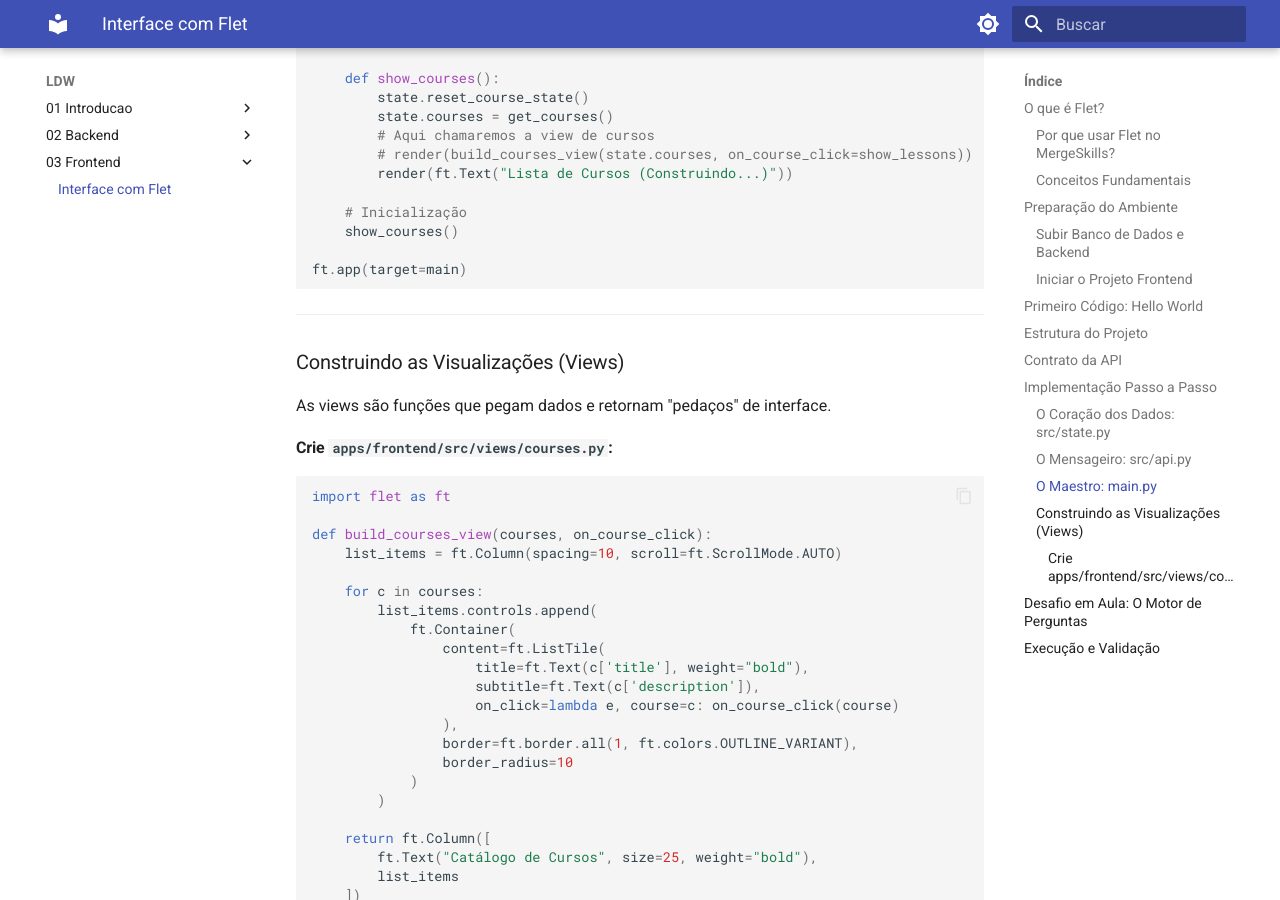
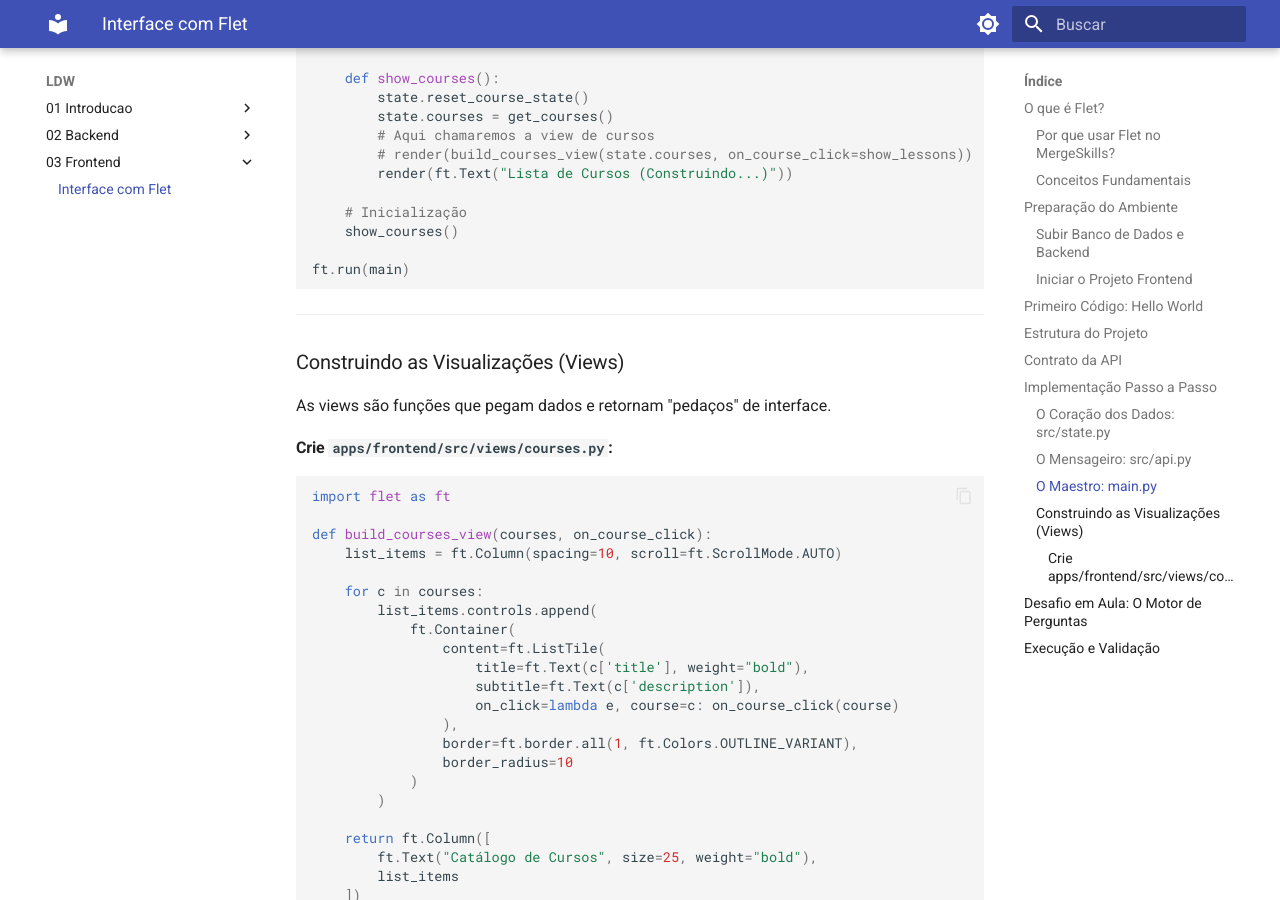
Before and after one commit to i-davies/Conteudo-Fatec-2026-1, an MkDocs documentation site: the page built from docs/LDW/03_Frontend/01_Flet_inicial.md, in a window 1280 px wide and 900 px high, scrolled down 6021 px. Built offline with MkDocs 1.6.1 and Material for MkDocs 9.7.7, drawn with Linux system fonts in a browser that asks for light colours.

Commit message:
fix: deprecated flet app

````diff
--- a/docs/LDW/03_Frontend/01_Flet_inicial.md
+++ b/docs/LDW/03_Frontend/01_Flet_inicial.md
@@ -269,7 +269,7 @@ def main(page: ft.Page):
     # Inicialização
     show_courses()
 
-ft.app(target=main)
+ft.run(main)
 ```
 
 ---
@@ -293,7 +293,7 @@ def build_courses_view(courses, on_course_click):
                     subtitle=ft.Text(c['description']),
                     on_click=lambda e, course=c: on_course_click(course)
                 ),
-                border=ft.border.all(1, ft.colors.OUTLINE_VARIANT),
+                border=ft.border.all(1, ft.Colors.OUTLINE_VARIANT),
                 border_radius=10
             )
         )
````
